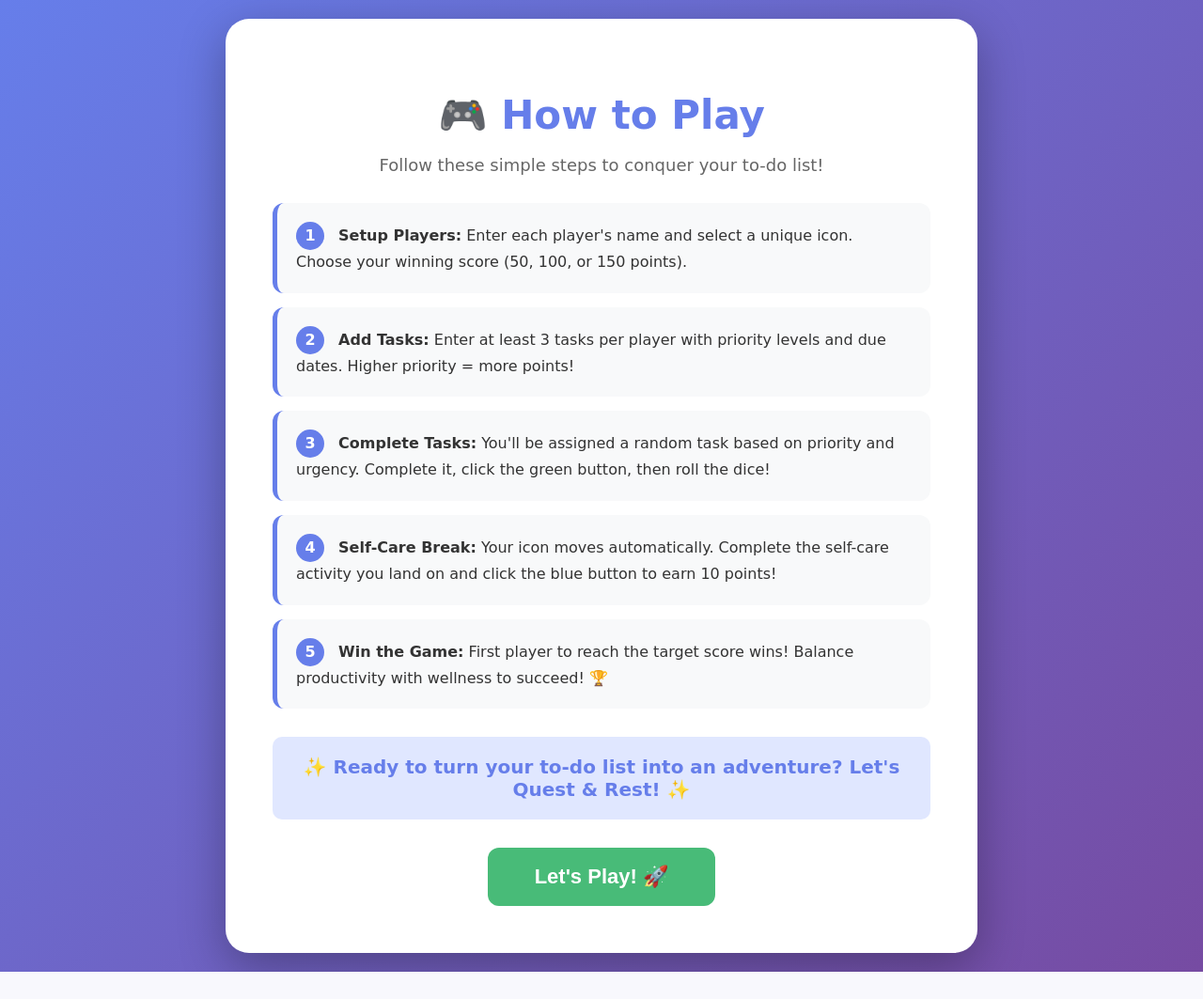
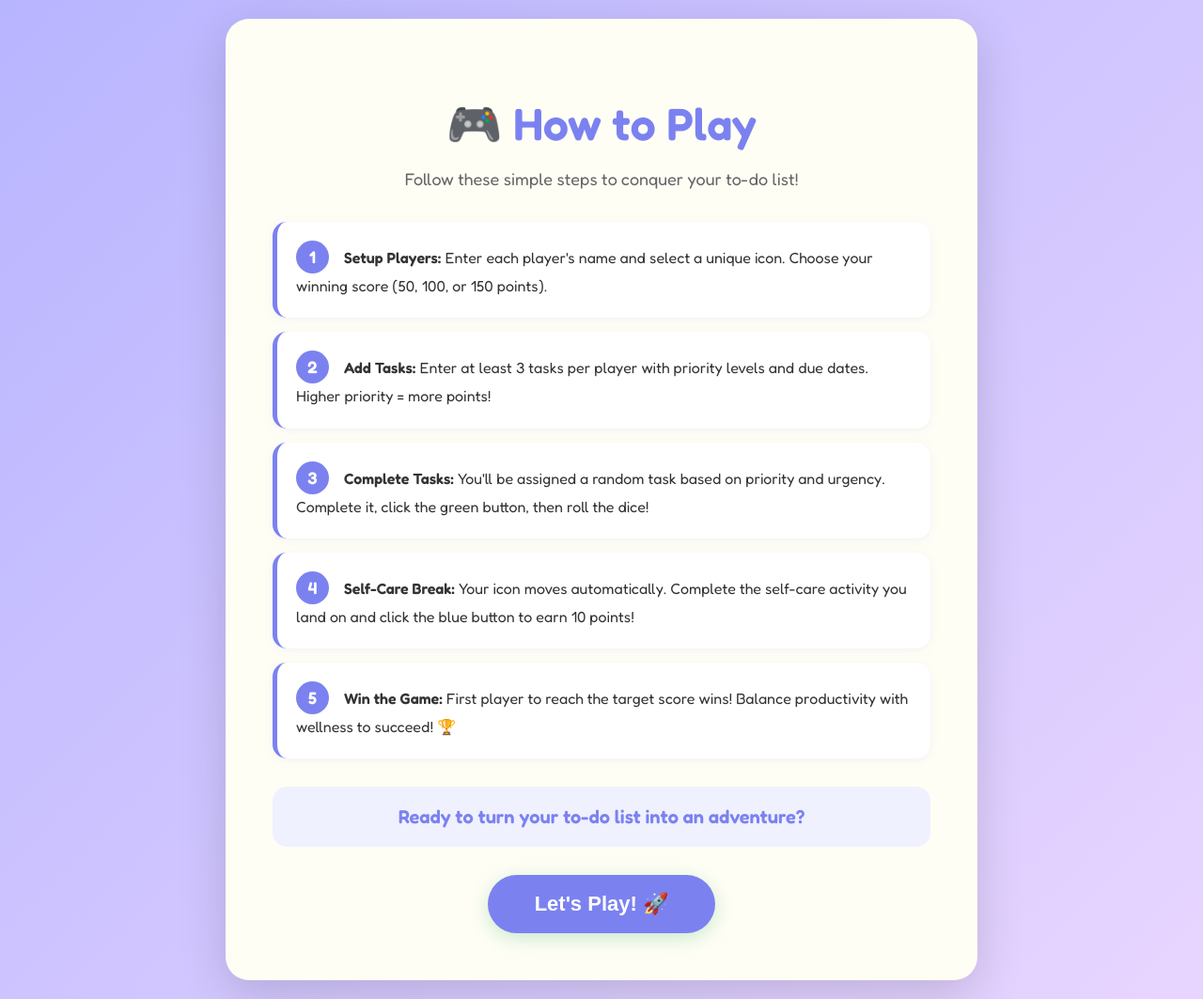
Before and after one commit to nikhitakiyer/Innovateher-Quest-and-Rest, a Flask app: page /rules in a window 1280 px wide. Shown: the whole page at 94% size. Before the commit the page ends 1034 px from the top, so only its background shows below. Run offline with Flask 3, Linux system fonts and the light colour scheme.

Commit message:
changes appearance and font

```diff
--- a/templates/rules.html
+++ b/templates/rules.html
@@ -3,11 +3,13 @@
 <head>
     <title>How to Play - Quest & Rest</title>
     <style>
+        @import url('https://fonts.googleapis.com/css2?family=Fredoka:wght@400;600&display=swap');
+
         body {
             margin: 0;
             padding: 0;
-            background: linear-gradient(135deg, #667eea 0%, #764ba2 100%);
-            font-family: 'Comic Sans MS', cursive, sans-serif;
+            background: linear-gradient(135deg, #b8b5ff 0%, #e8d5ff 100%);
+            font-family: 'Fredoka', 'Comic Sans MS', cursive, sans-serif;
             display: flex;
             justify-content: center;
             align-items: center;
@@ -16,10 +18,10 @@
         }
 
         .rules-container {
-            background: white;
+            background: #fffef5;
             padding: 50px;
             border-radius: 25px;
-            box-shadow: 0 15px 50px rgba(0,0,0,0.3);
+            box-shadow: 0 15px 50px rgba(0,0,0,0.15);
             max-width: 700px;
             animation: fadeIn 0.5s ease-out;
         }
@@ -30,9 +32,10 @@
         }
 
         h1 {
-            color: #667eea;
+            color: #7b82f0;
             text-align: center;
-            font-size: 42px;
+            font-size: 48px;
+            font-weight: 600;
             margin-bottom: 10px;
         }
 
@@ -40,46 +43,53 @@
             text-align: center;
             color: #666;
             font-size: 18px;
-            margin-bottom: 30px;
+            margin-bottom: 35px;
         }
 
         .rule {
-            background: #f8f9fa;
+            background: white;
             padding: 20px;
             margin-bottom: 15px;
-            border-radius: 12px;
-            border-left: 5px solid #667eea;
+            border-radius: 15px;
+            border-left: 5px solid #7b82f0;
+            box-shadow: 0 2px 10px rgba(123, 130, 240, 0.1);
         }
 
         .rule-number {
             display: inline-block;
-            background: #667eea;
+            background: #7b82f0;
             color: white;
-            width: 30px;
-            height: 30px;
+            width: 35px;
+            height: 35px;
             border-radius: 50%;
             text-align: center;
-            line-height: 30px;
-            font-weight: bold;
-            margin-right: 10px;
+            line-height: 35px;
+            font-weight: 600;
+            margin-right: 12px;
+            font-size: 18px;
         }
 
         .rule-text {
             display: inline;
             color: #333;
             font-size: 16px;
-            line-height: 1.6;
+            line-height: 1.7;
+        }
+
+        .rule-text strong {
+            color: #333;
+            font-weight: 600;
         }
 
         .motivation {
             text-align: center;
             font-size: 20px;
-            color: #667eea;
-            font-weight: bold;
+            color: #7b82f0;
+            font-weight: 600;
             margin: 30px 0 20px 0;
             padding: 20px;
-            background: #e0e7ff;
-            border-radius: 10px;
+            background: #f0f1ff;
+            border-radius: 15px;
         }
 
         .button-container {
@@ -88,21 +98,23 @@
         }
 
         .start-btn {
-            background: #48bb78;
+            background: #7b82f0;
             color: white;
             border: none;
             padding: 18px 50px;
             font-size: 22px;
-            font-weight: bold;
-            border-radius: 12px;
+            font-weight: 600;
+            border-radius: 50px;
             cursor: pointer;
             transition: all 0.3s;
+            box-shadow: 0 5px 20px rgba(72, 187, 120, 0.3);
         }
 
         .start-btn:hover {
             background: #38a169;
             transform: translateY(-3px);
-            box-shadow: 0 5px 15px rgba(72, 187, 120, 0.4);
+            box-shadow: 0 8px 25px rgba(72, 187, 120, 0.4);
+            background: #5568d3;
         }
     </style>
 </head>
@@ -147,7 +159,7 @@
         </div>
 
         <div class="motivation">
-            ✨ Ready to turn your to-do list into an adventure? Let's Quest & Rest! ✨
+            Ready to turn your to-do list into an adventure?
         </div>
 
         <div class="button-container">
```
Also changed, not shown: templates/game.html (+9 -6 lines), templates/index.html (+17 -8 lines), templates/setup.html (+6 -4 lines), templates/tasks.html (+6 -4 lines), templates/winner.html (+6 -4 lines), game.db.
